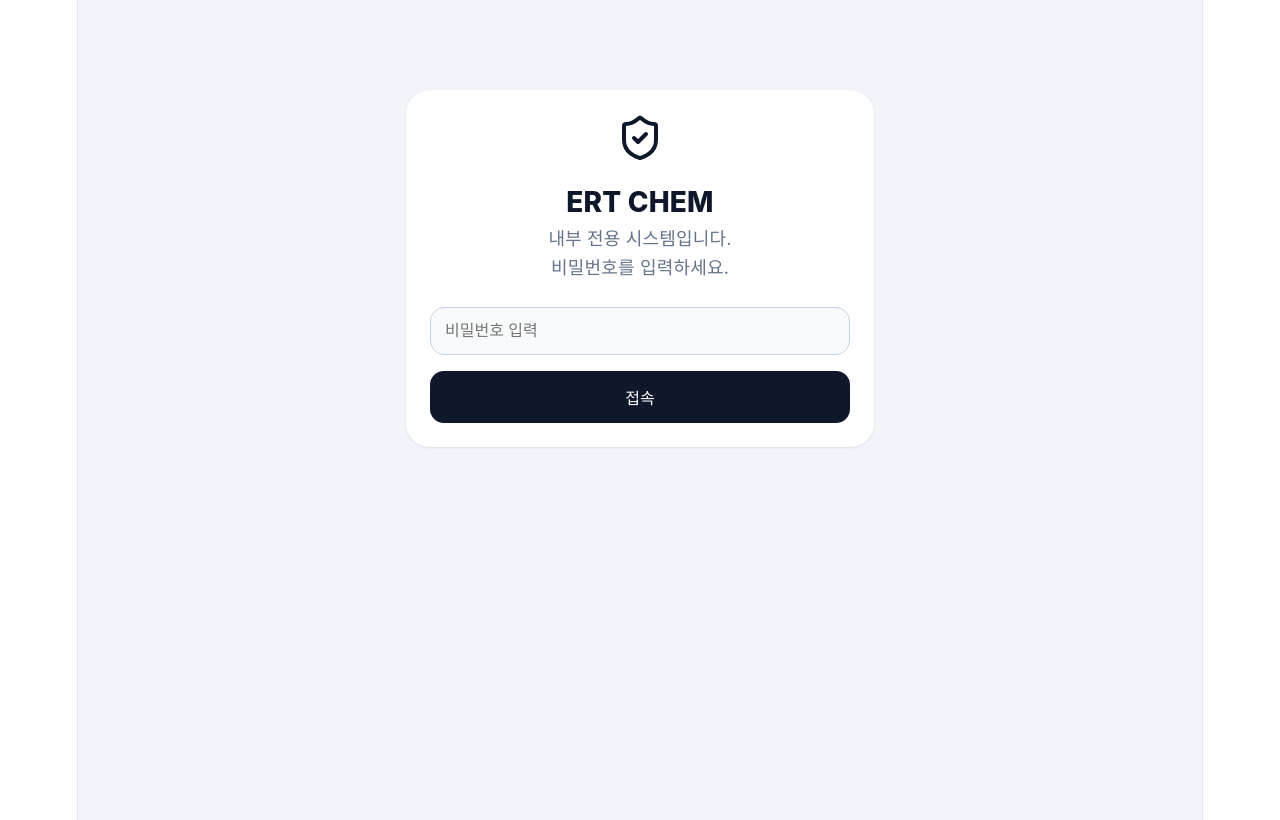
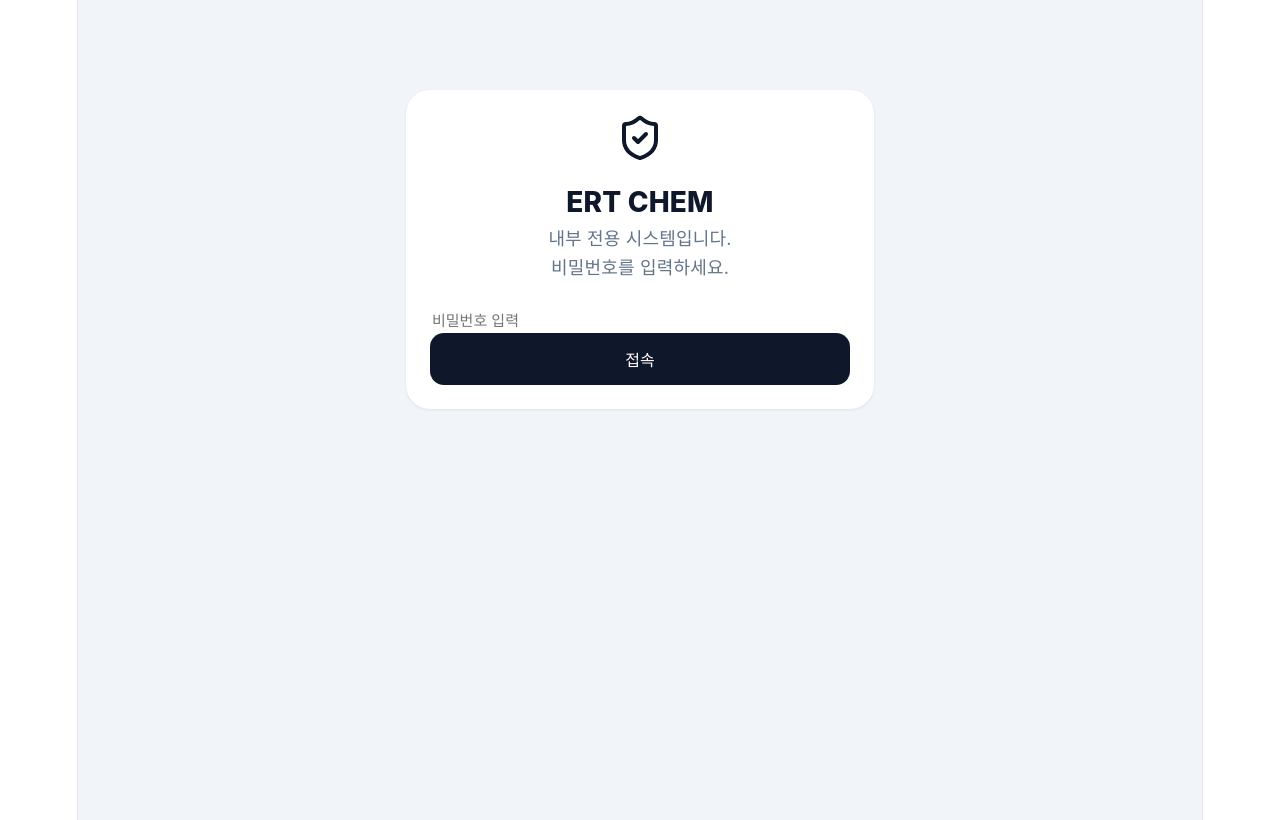
Before and after one commit to jwg1320/chemert-msds, a React (Vite) app: page / in a window 1280 px wide. Built offline with nearby package versions, Linux system fonts and the light colour scheme.

Commit message:
추가한내용

```diff
--- a/src/App.jsx
+++ b/src/App.jsx
@@ -59,7 +59,10 @@ export default function App() {
             placeholder="비밀번호 입력"
             value={password}
             onChange={(e) => setPassword(e.target.value)}
-            style={styles.loginInput}
+            style={{
+              ...styles.input,
+              color: "#000",
+              }}
           />
 
           <button
@@ -120,7 +123,6 @@ export default function App() {
                 placeholder="HF / 불산 / CAS 검색"
                 style={{
                   ...styles.input,
-                  backgroundColor: "#fff",
                   color: "#000",
                   }}
               />
```
